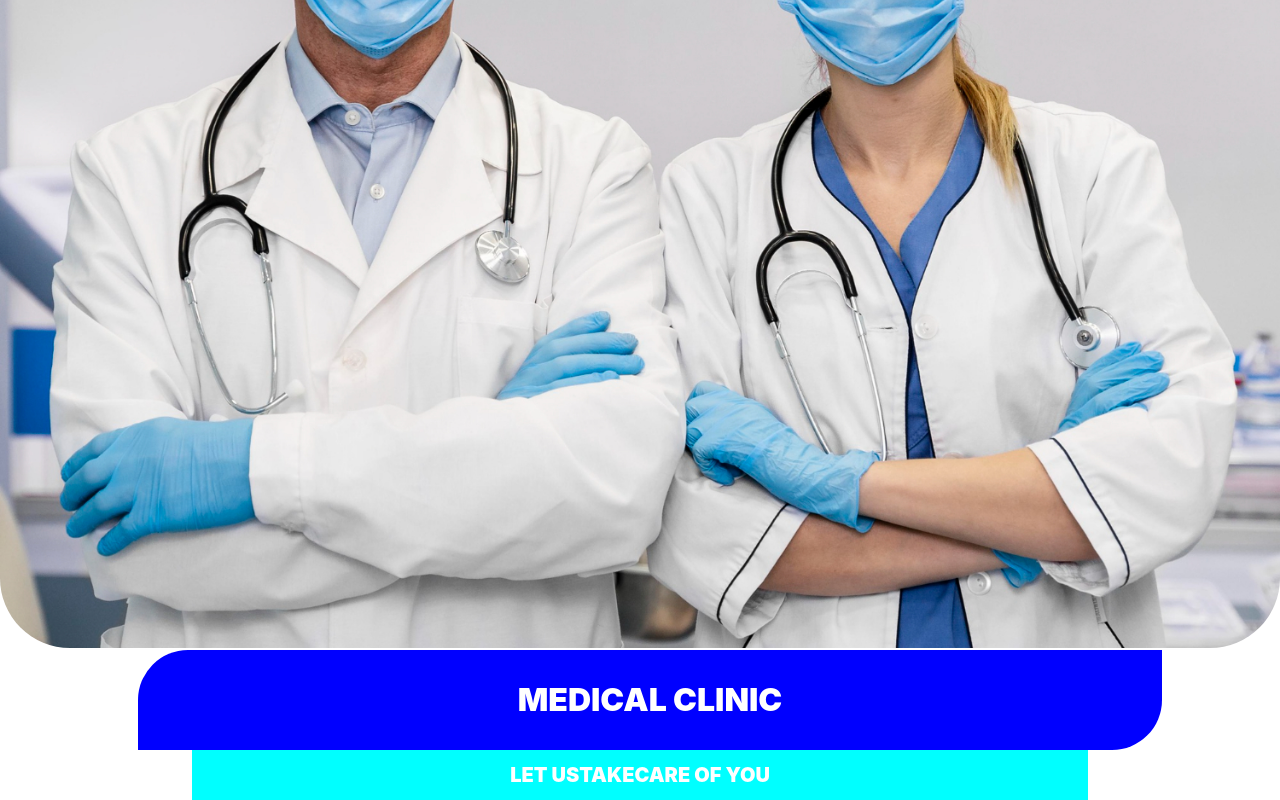
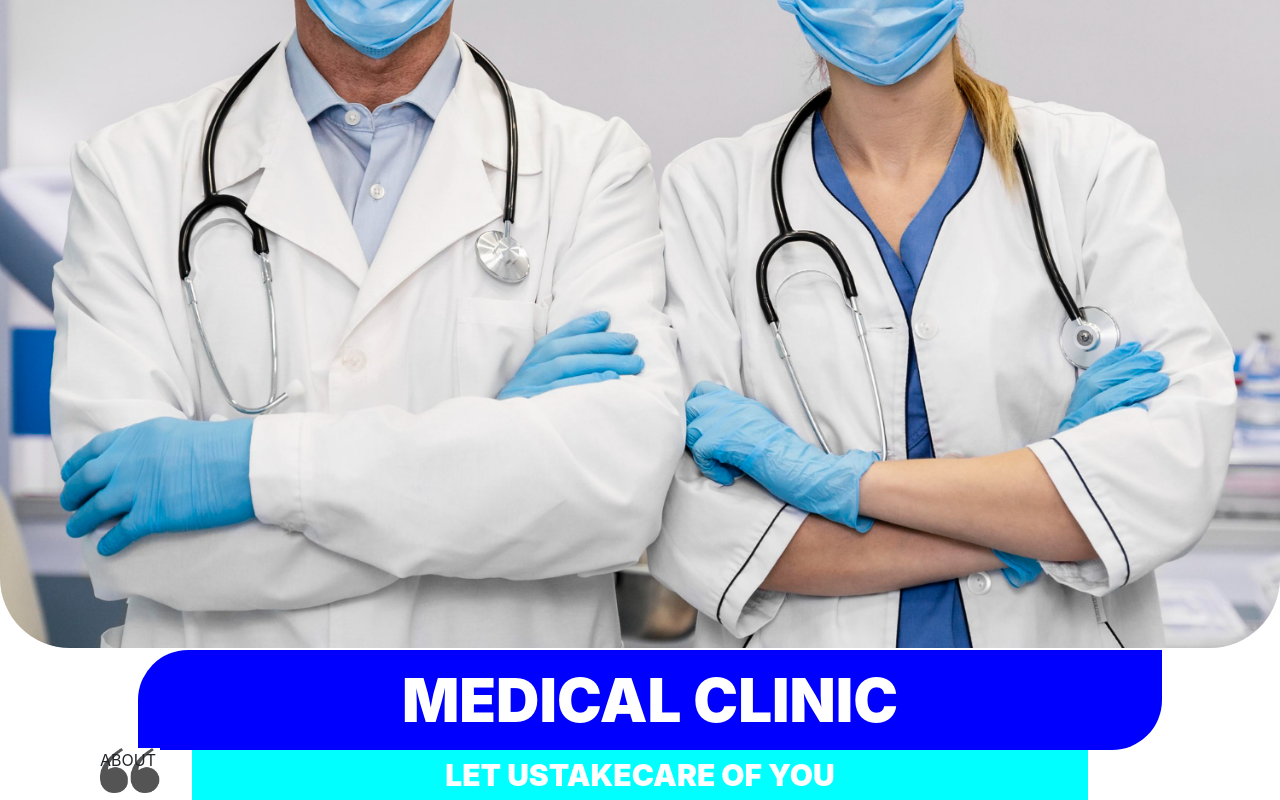
Before and after one commit to Sujitsinh30/layout_1, a plain HTML site: page index.html in a window 1280 px wide. Shown: the part 339-1139 px from the top of the page. Drawn offline with Linux system fonts and the light colour scheme.

Commit message:
about us section started

```diff
--- a/index.html
+++ b/index.html
@@ -19,12 +19,20 @@
     </header>
     <main>
         <section class="container-fluid">
-            <center><div class=""><h2 class="fmsg"style="background-color:blue ; color: white; font-weight:900; display: flex;align-content: center;align-items: center;justify-content: center;">
+            <center><div class="container"><h2 class="fmsg"style="background-color:blue; font-size:60px; color: white; font-weight:900; display: flex;align-content: center;align-items: center;justify-content: center;">
                     MEDICAL CLINIC
                 </h2></div>
-            <div><h5 class="smsg " style="background-color:cyan ; color: white; font-weight:900;left: 192px; top: 1089px; width: 70%; height:50px;display: flex;justify-content: center;align-items: center;">
-                    LET US <b>TAKE</b> CARE OF YOU
-            </center></h5></div>
+            <div class="smsg position-absolute">
+                    LET US <strong> TAKE </strong> CARE OF YOU
+            </center></div>
+        </section>
+        <section>
+            <div class="about_sec">
+                <img src="./photos/Double-Quote.png" style="max-width:60px;" >
+            </div>
+                <p class="about_sec">
+                    ABOUT
+                </p>
         </section>
     </main>
     <script src="./js/bootstrap.bundle.min.js"></script>
--- a/main.css
+++ b/main.css
@@ -25,4 +25,22 @@
 .smsg
 {
     position: absolute;
+    background-color:cyan ;
+    font-size: 30px;
+    color: white;
+    font-weight:900;
+    left: 192px;
+    top: 1089px;
+    width: 70%;
+    height:50px;
+    display: flex;
+    justify-content:center;
+    align-items: center;
 }
+.about_sec
+{
+    position: absolute;
+    max-width:60px;
+    margin-top: 100px;
+    left: 100px;
+}
```
Also changed, not shown: photos/Double-Quote.png (added).
